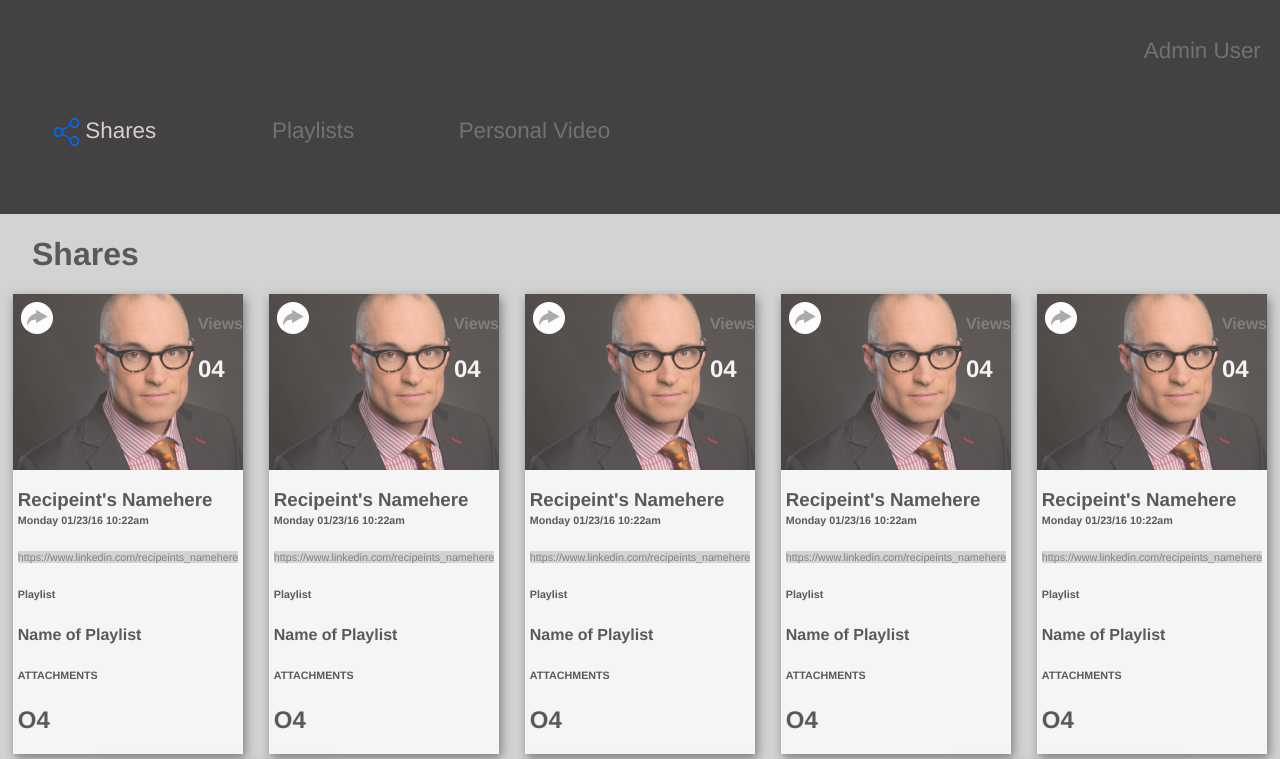
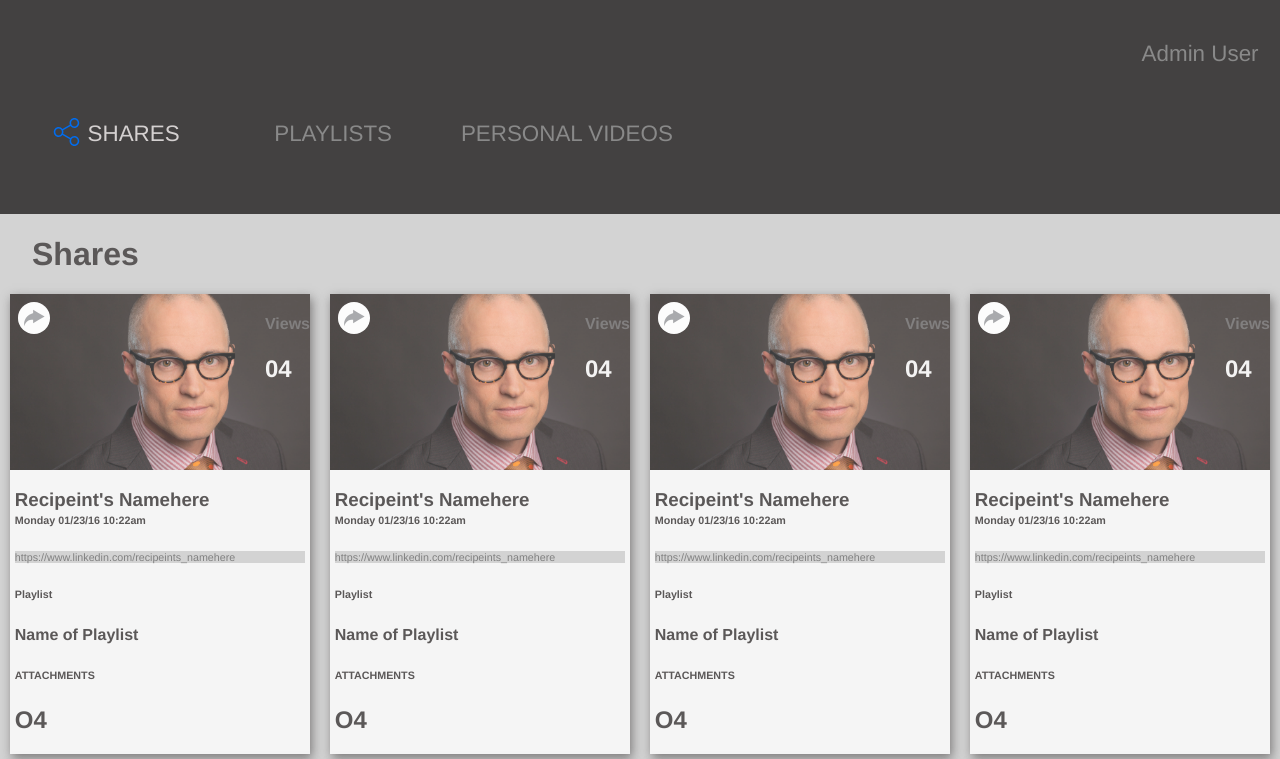
Before and after one commit to brandido/bc-static-comp-challenge-2, a plain HTML site: page index.html in a window 1280 px wide. Shown: the top 759 px of the page. Drawn offline with Linux system fonts and the light colour scheme.

Commit message:
Margin and spacing alignment

```diff
--- a/index.html
+++ b/index.html
@@ -13,17 +13,17 @@
         <!-- include icons in li items -->
         <li>
           <div class="share">
-            <p class="share-font">Shares</p>
+            <p class="share-font">SHARES</p>
           </div>
         </li>
         <li>
           <div class="list">
-            <p>Playlists</p>
+            <p>PLAYLISTS</p>
           </div>
         </li>
         <li>
           <div class="avatar">
-            <p class="personal-video">Personal Video</p>
+            <p class="personal-video">PERSONAL VIDEOS</p>
           </div>
         </li>
       </ul>
--- a/styles.css
+++ b/styles.css
@@ -64,7 +64,7 @@ ul {
 }
 
 .personal-video {
-  width: 10rem;
+  width: 14em;
 }
 
 .admin {
@@ -90,7 +90,8 @@ ul {
 p {
   font-size: 1.4rem;
   margin-left: 2rem;
-  color: #737171;
+  color: #898989;
+  padding: .1em;
 }
 
 .container2 {
@@ -139,7 +140,7 @@ p {
   background-color: whitesmoke;
   height: fit-content;
   max-width: 25%;
-  min-width: 13rem;
+  min-width: 300px;
   margin-bottom: 0.5rem;
 }
 
```
